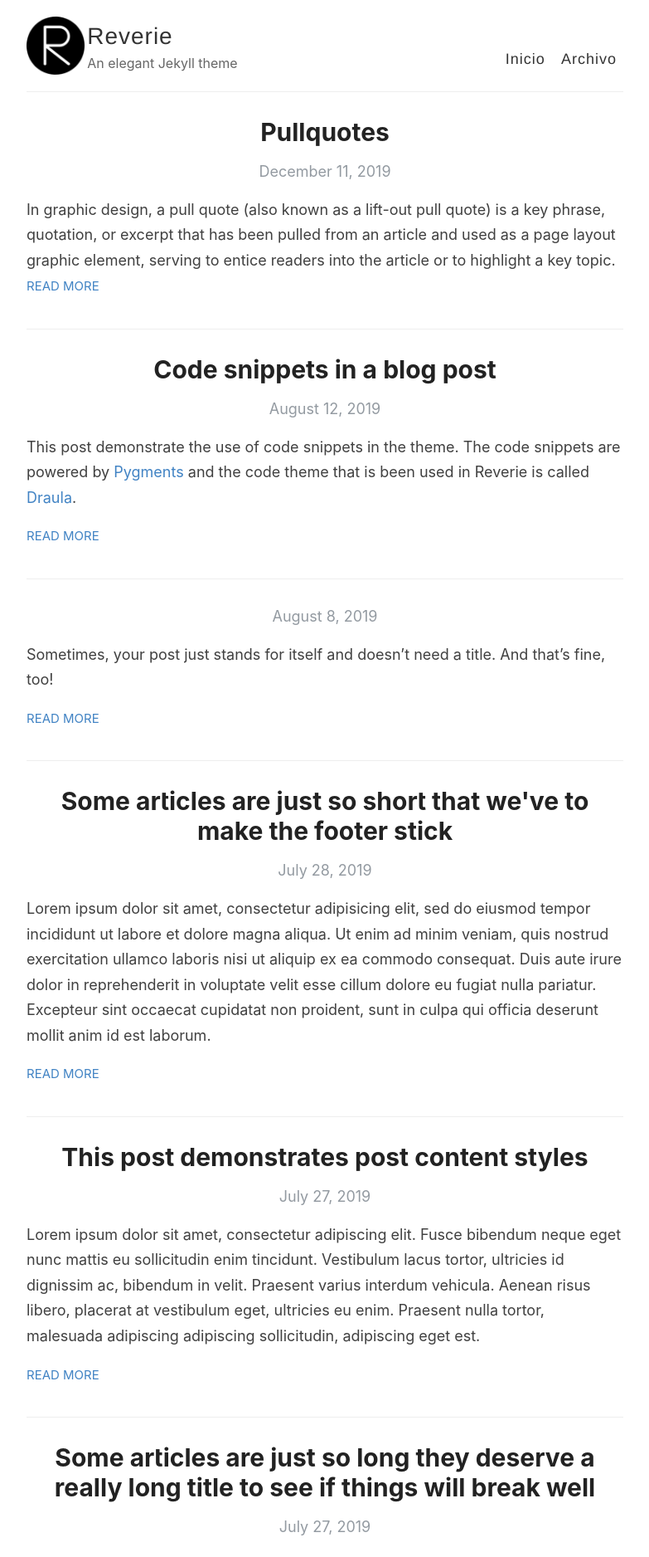
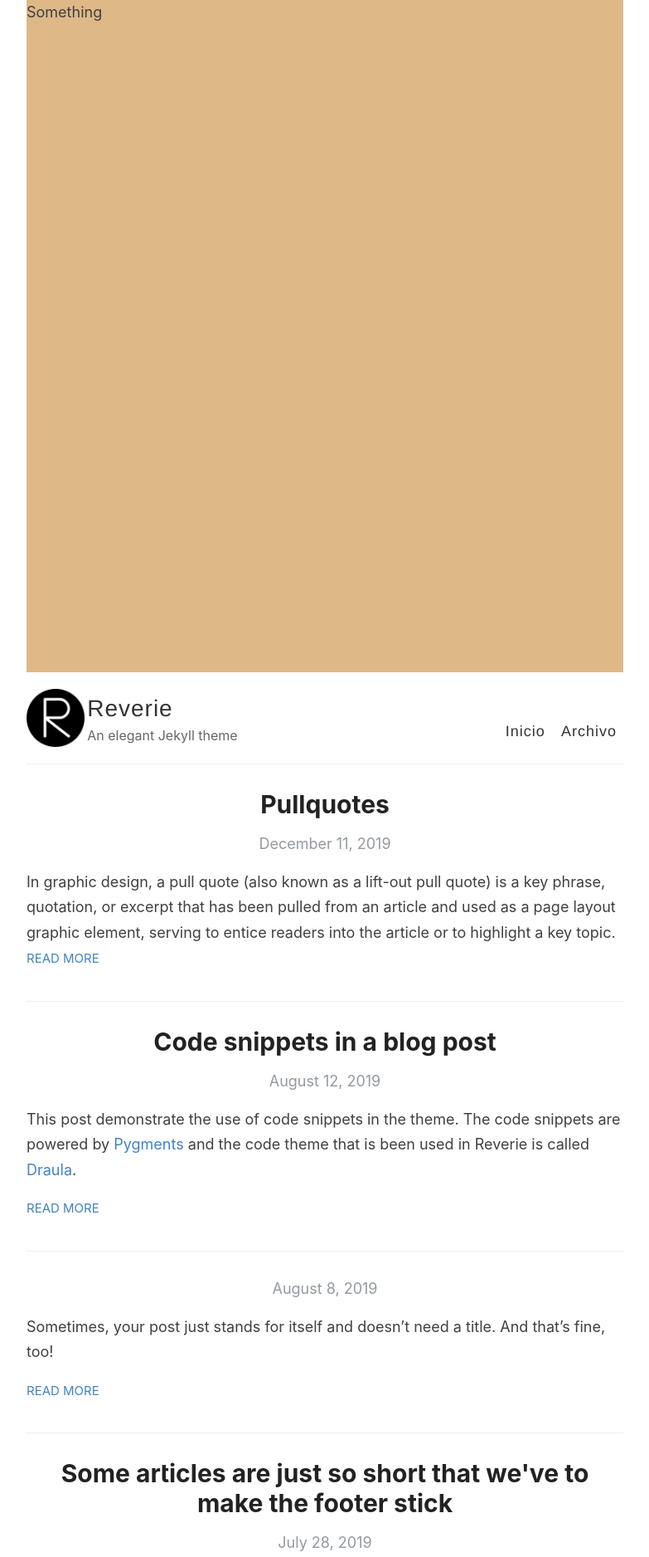
Before and after one commit to dfghjd/dfghjd.github.io, a Jekyll site: the page built from index.html, in a window 1280 px wide. Shown: the top 1876 px of the page at 83% size, without its empty margins (248-1031 px from the left). Built offline with Jekyll 4.4.1, drawn with Linux system fonts in a browser that asks for light colours; the list of posts is cut into pages by our own code.

Commit message:
added something

```diff
--- a/_layouts/default.html
+++ b/_layouts/default.html
@@ -18,6 +18,7 @@
     <div class="wrapper-container">
       <div class="wrapper-masthead">
         <div class="container">
+          <div class="something">Something</div>
           <header class="masthead">
             <a href="{{ site.baseurl }}/" class="site-avatar"><img src="{{ site.baseurl }}{{ site.avatar }}" alt="{{ site.title }}" /></a>
 
--- a/assets/style.scss
+++ b/assets/style.scss
@@ -265,6 +265,9 @@ p > img {
   flex-wrap: wrap;
   gap: 0;
 
+  //:)
+  position: sticky;
+  top: 0;
   @include mobile {
     text-align: center;
   }
@@ -1004,3 +1007,12 @@ Modules - reusable parts of our design
 //@import "highlights";
 @import "darcula";
 @import "svg-icons";
+
+
+
+//new things
+
+.something{
+  height: 90vh;
+  background-color: burlywood;
+}
```
